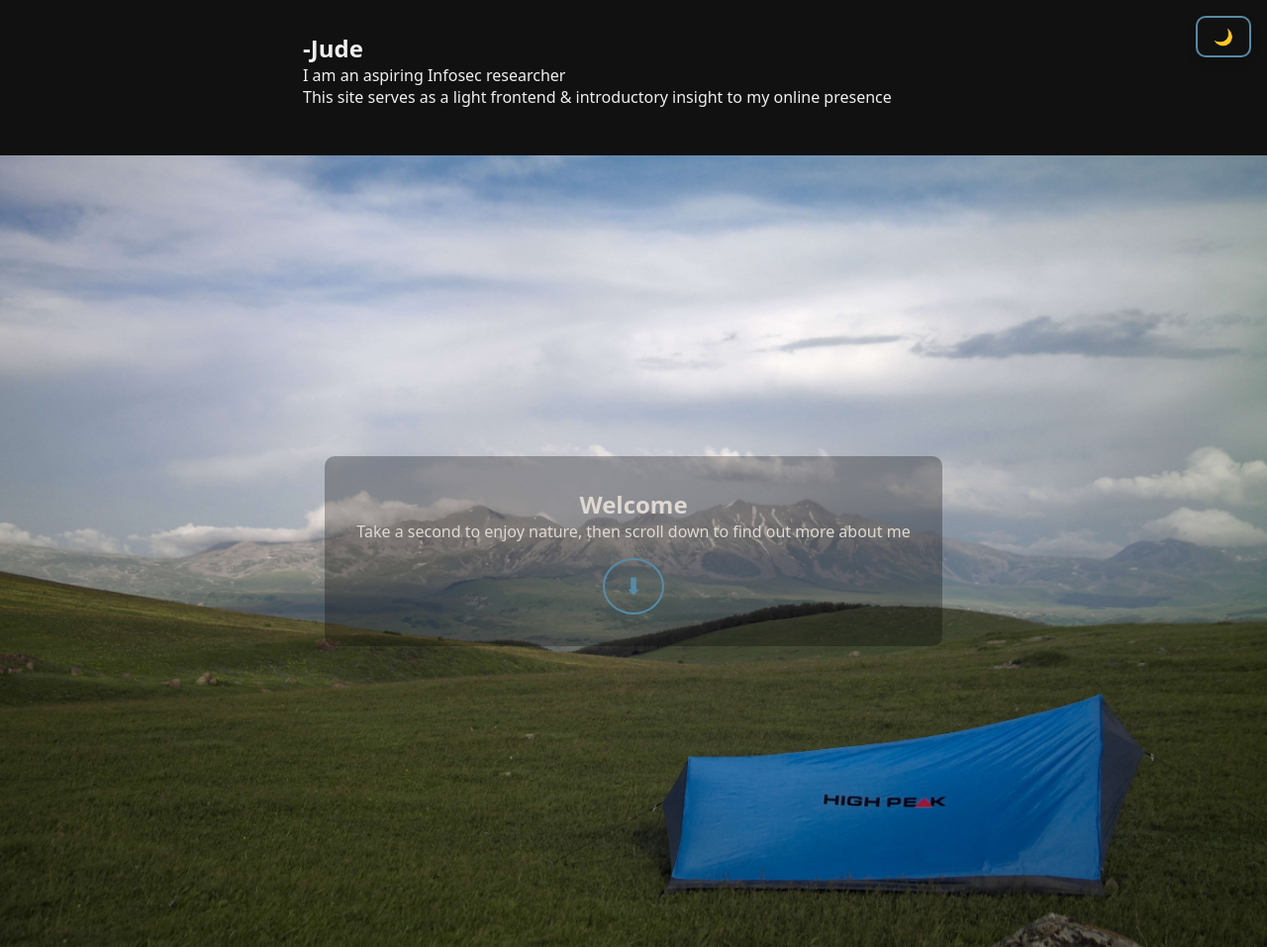
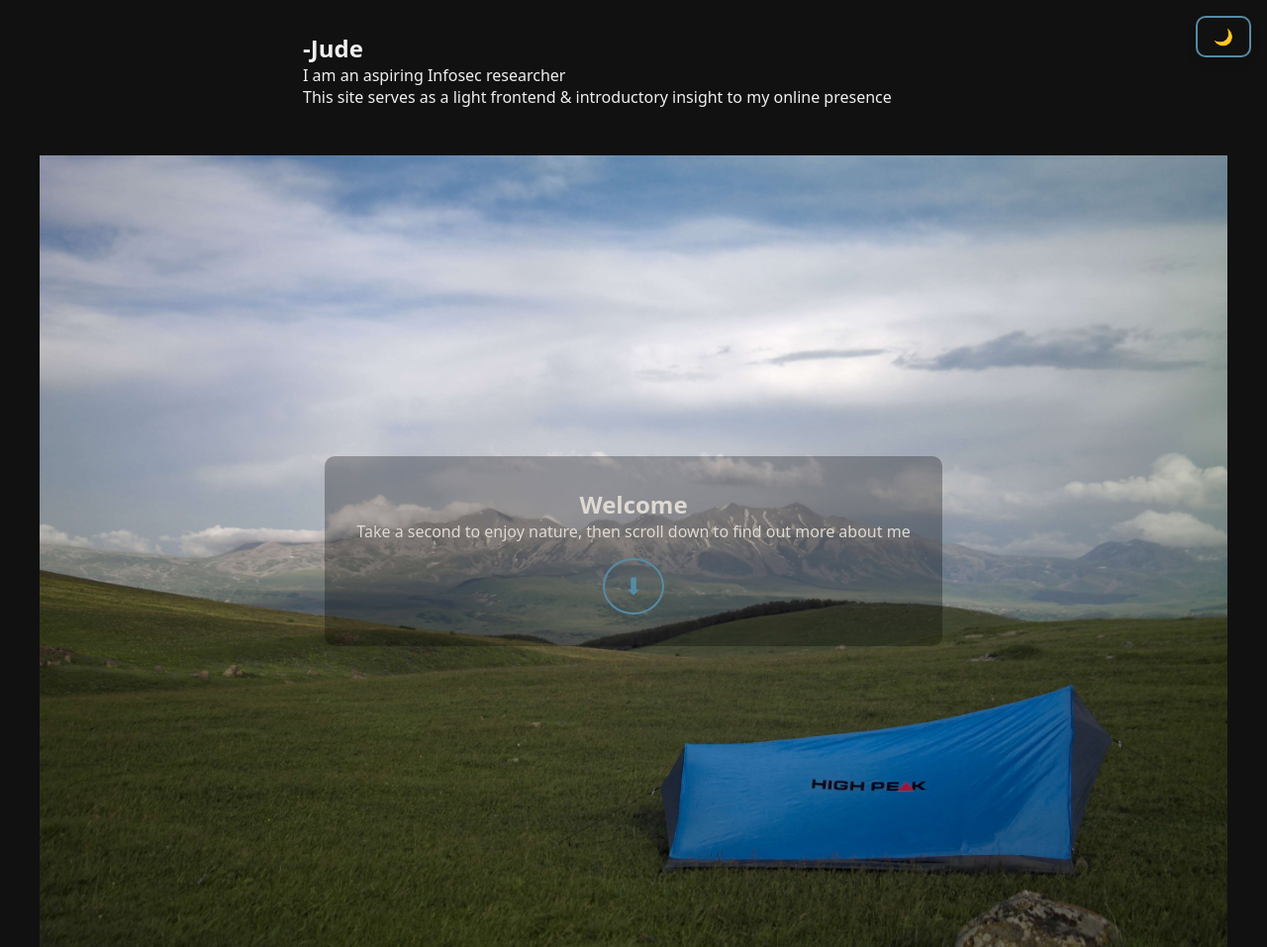
Before and after one commit to C0gwh33l/C0gwh33l.github.io, a plain HTML site: page index.html in a window 1280 px wide. Shown: the top 957 px of the page at 99% size. Drawn offline with Linux system fonts and the light colour scheme.

Commit message:
Update style.css

```diff
--- a/style.css
+++ b/style.css
@@ -76,9 +76,6 @@ section {
 
 /* Highlight Section */
 .highlight {
-  width: 100%;
-  height: auto;
-  max-width: 100%;
   height: 100vh;
   background: url('images/highlight.jpg') center/cover no-repeat;
   display: flex;
@@ -87,11 +84,9 @@ section {
   position: relative;
 }
 
+
 /* Ending Section */
 .end {
-  width: 100%;
-  height: auto;
-  max-width: 100%;
   height: 100vh;
   background: url('images/recharge.jpg') center/cover no-repeat;
   display: flex;
@@ -149,8 +144,11 @@ footer {
   box-shadow: inset 0 1px 0 rgba(255, 255, 255, 0.05);
 }
 
-img {
-  width: 100%;
+.highlight,
+.end {
+  background-position: center;
+  background-size: contain;
+  background-repeat: no-repeat;
   height: auto;
-  max-width: 100%;
+  min-height: 100vh;
 }
```
